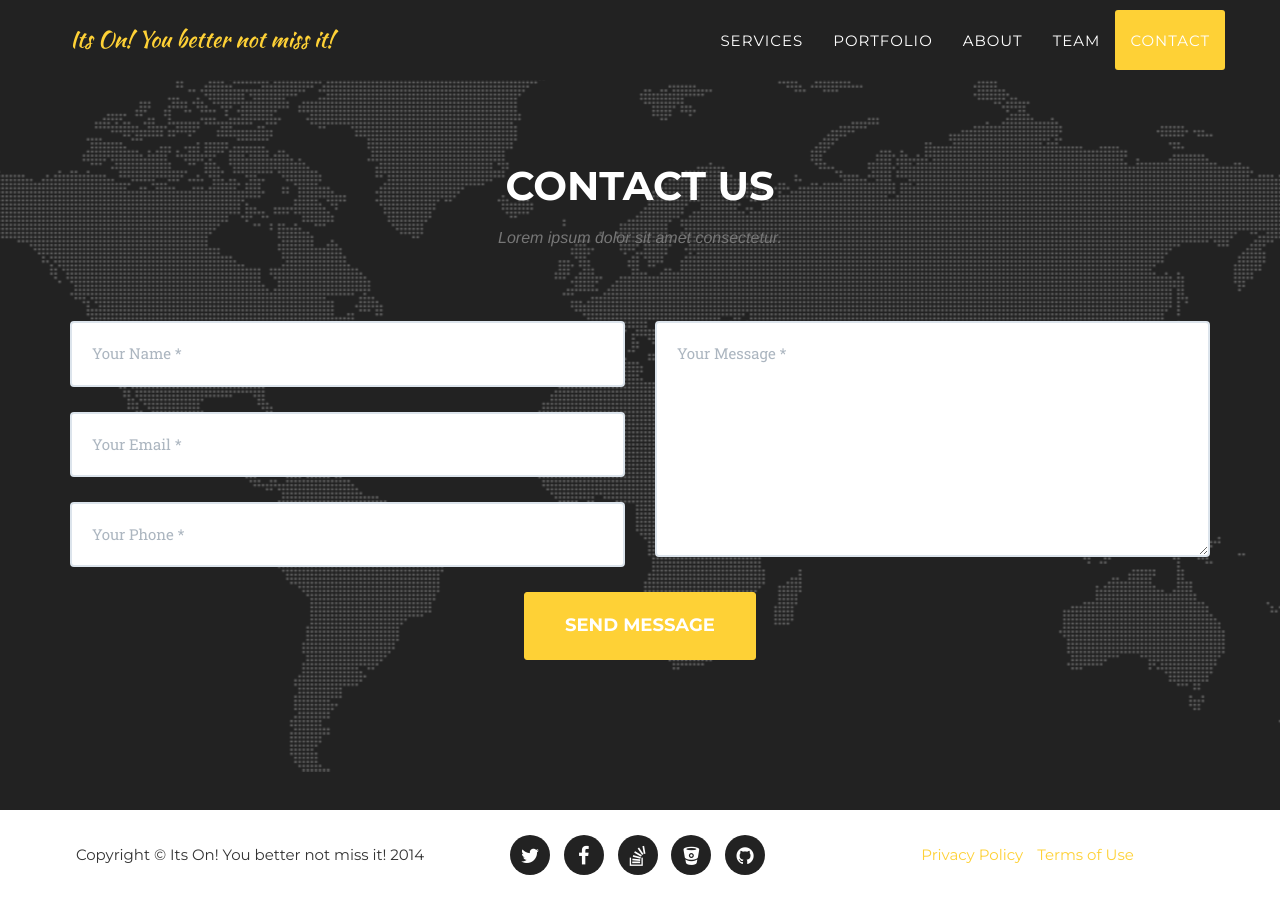
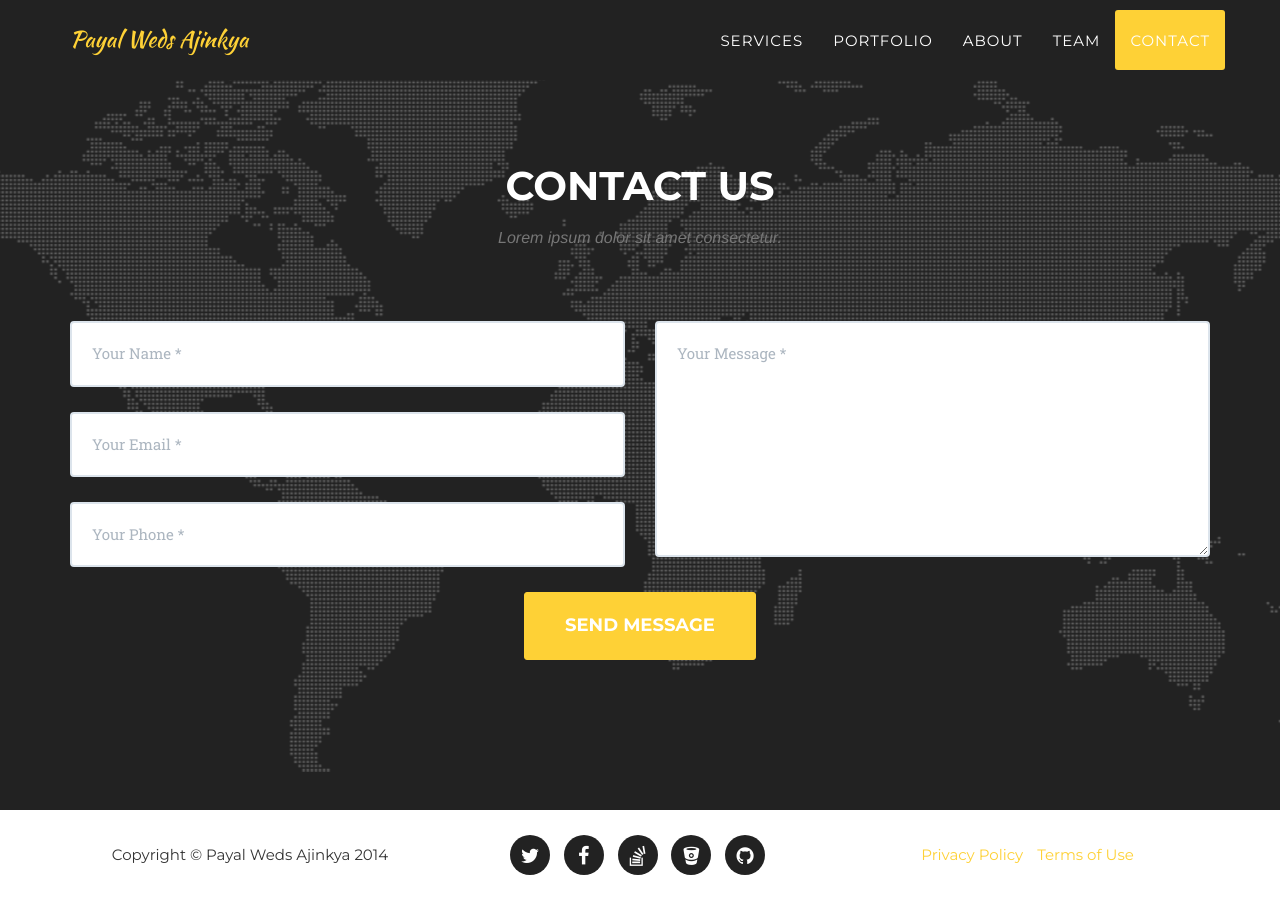
Before and after one commit to ajkl/wedding-invite, a Jekyll site: the page built from index.html, in a window 1280 px wide and 900 px high, scrolled down 5351 px. Built offline with Jekyll 4.4.1, drawn with Linux system fonts in a browser that asks for light colours; some web fonts are replaced.

Commit message:
change in title

```diff
--- a/_config.yml
+++ b/_config.yml
@@ -2,7 +2,7 @@ url: https://ajkl.github.io
 baseurl: /wedding-invite/
 
 # Site settings
-title: Its On! You better not miss it!
+title: Payal Weds Ajinkya
 email: your-email@domain.com
 description: "Write an awesome description for your new site here. You can edit this line in _config.yml. It will appear in your document head meta (for Google search results) and in your feed.xml site description."
 
```
